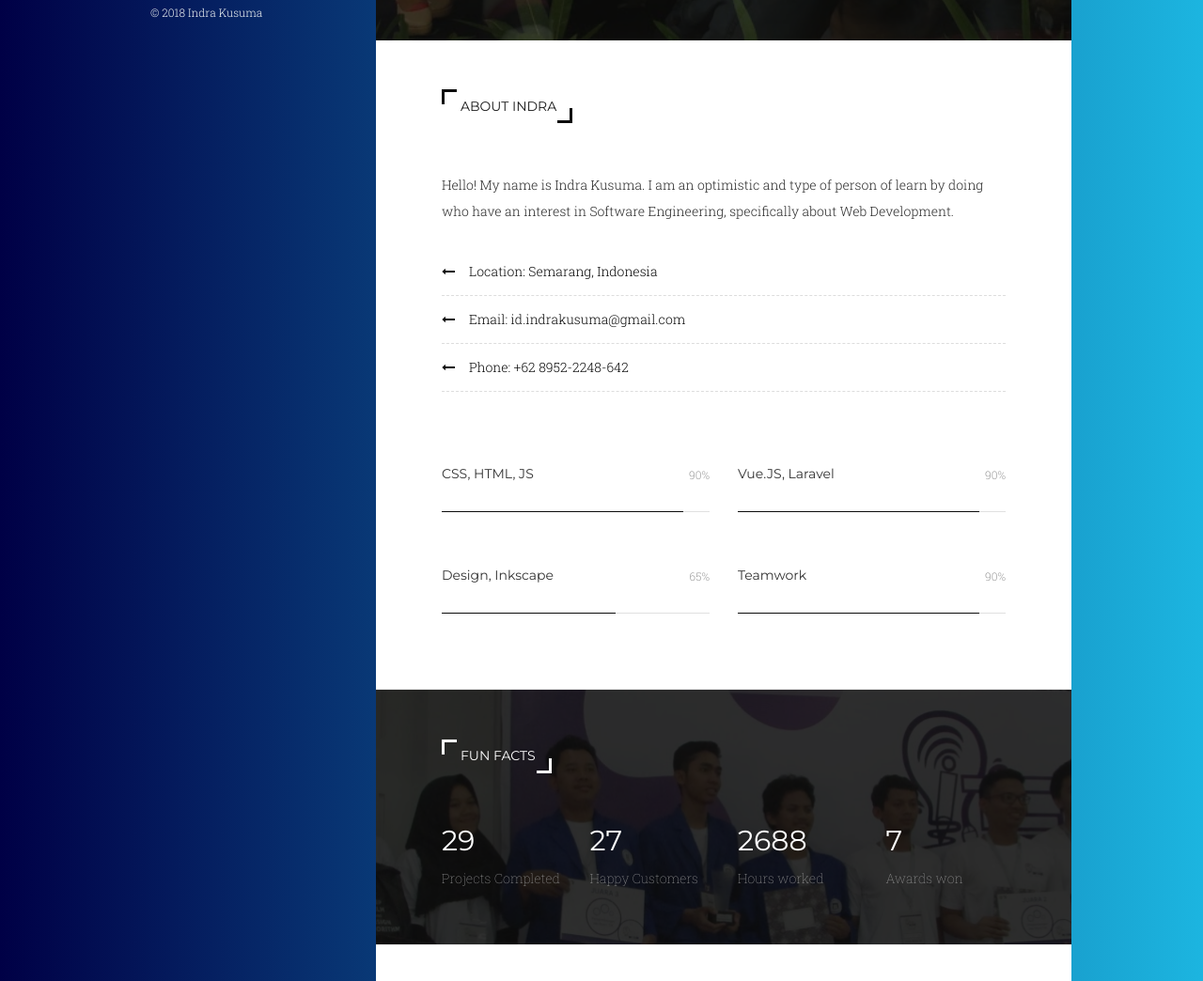
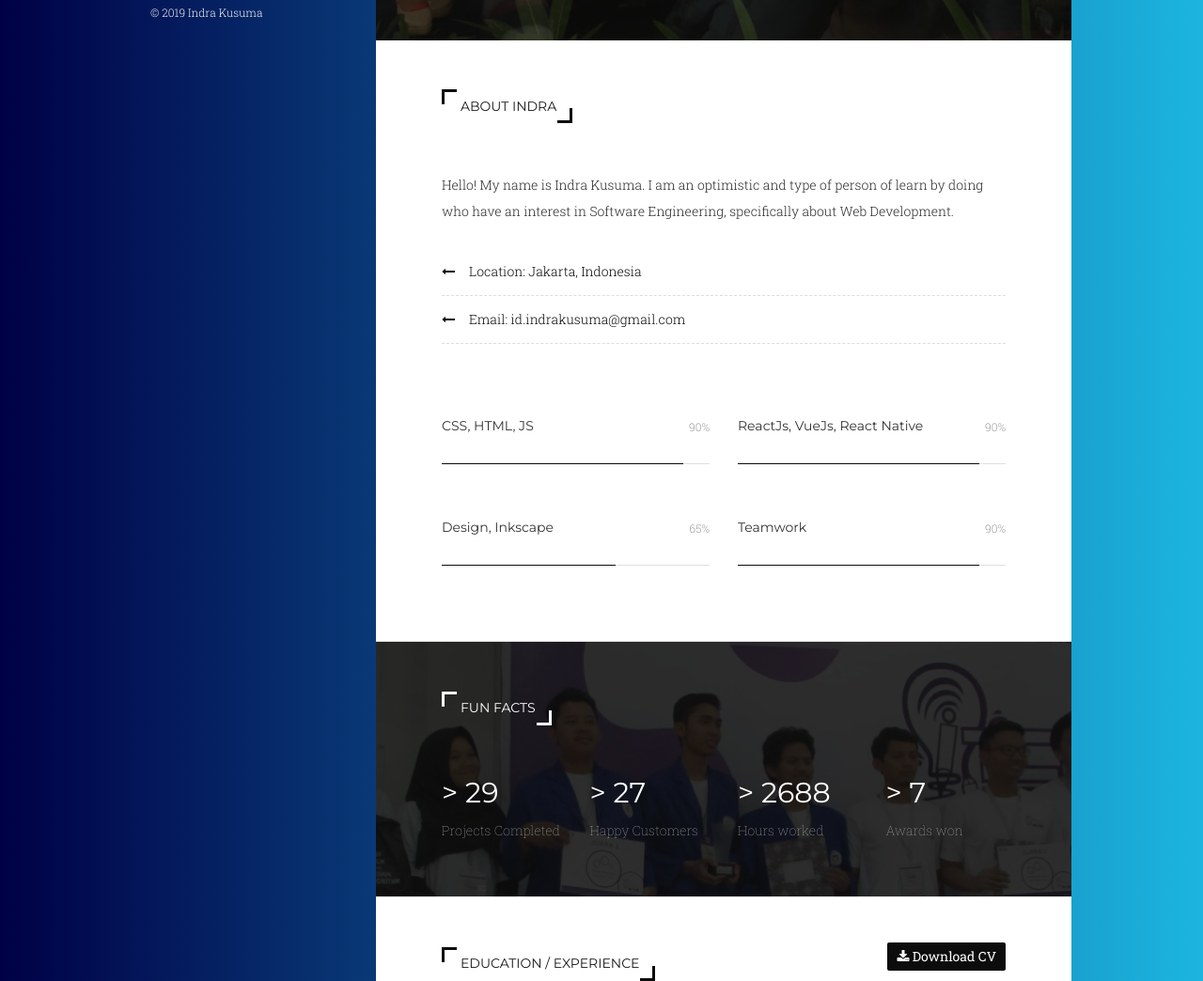
Before and after one commit to idindrakusuma/web-profile, a website: page index.html in a window 1280 px wide. Shown: the part 757-1801 px from the top of the page at 94% size. Drawn offline with Linux system fonts and the light colour scheme; files that its build step writes are made by us from their sources.

Commit message:
fix: current years in copyright and remove phone number

```diff
--- a/index.html
+++ b/index.html
@@ -171,6 +171,9 @@
             </li>
             <li>
               <a href="#about">About</a>
+						</li>
+						<li>
+              <a href="#facts">Fun Facts</a>
             </li>
             <li>
               <a href="#resume">Resume</a>
@@ -190,7 +193,7 @@
 
         <!-- Footer Copyright -->
         <div class="copyright">
-          <span>© 2018 Indra Kusuma</span>
+          <span>© <script>document.write(new Date().getFullYear())</script> Indra Kusuma</span>
         </div>
         <!-- Footer Copyright end -->
       </header>
@@ -225,9 +228,8 @@
             <br />
 
             <ul class="info">
-              <li>Location: Semarang, Indonesia</li>
+              <li>Location: Jakarta, Indonesia</li>
               <li>Email: id.indrakusuma@gmail.com</li>
-              <li>Phone: +62 8952-2248-642</li>
             </ul>
           </div>
           <!-- Intro end -->
@@ -254,7 +256,7 @@
 
               <div class="col-md-6 col-sm-6 col-xs-12 item">
                 <div class="skill-info clearfix">
-                  <h3 class="pull-left">Vue.JS, Laravel</h3>
+                  <h3 class="pull-left">ReactJs, VueJs, React Native</h3>
                   <span class="pull-right">90%</span>
                 </div>
                 <div class="progress">
@@ -316,22 +318,22 @@
 
           <div class="row">
             <div class="col-md-3 col-sm-3 col-xs-6 fact-item">
-              <em class="number">29</em>
+              <em class="number">> 29</em>
               <span class="text">Projects Completed</span>
             </div>
 
             <div class="col-md-3 col-sm-3 col-xs-6 fact-item">
-              <em class="number">27</em>
+              <em class="number">> 27</em>
               <span class="text">Happy Customers</span>
             </div>
 
             <div class="col-md-3 col-sm-3 col-xs-6 fact-item">
-              <em class="number">2688</em>
+              <em class="number">> 2688</em>
               <span class="text">Hours worked</span>
             </div>
 
             <div class="col-md-3 col-sm-3 col-xs-6 fact-item">
-              <em class="number">7</em>
+              <em class="number">> 7</em>
               <span class="text">Awards won</span>
             </div>
           </div>
--- a/resources/css/style.css
+++ b/resources/css/style.css
@@ -702,6 +702,7 @@ li {
 /*-----------------------------------------------------------------*/
 .resume .top-item {
     margin-top: 0 !important;
+    height: 100vh;
 }
 
 .resume .resume-item {
```
